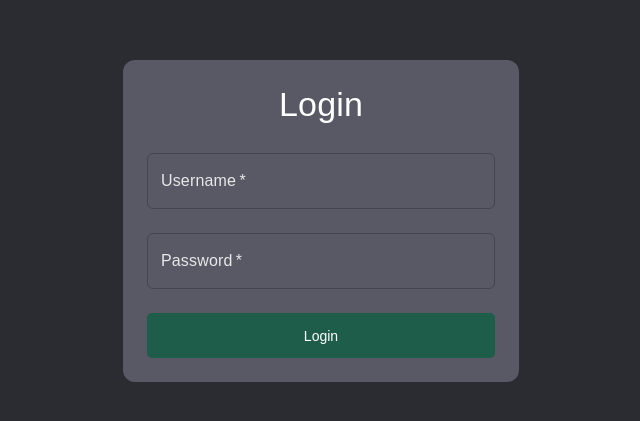
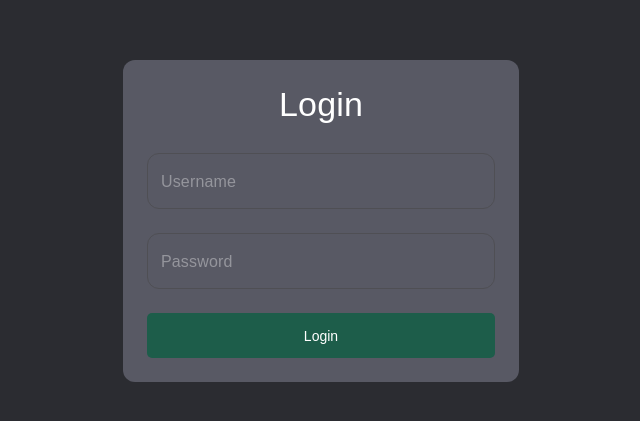
Before and after one commit to Mule-ME/CCC-test-Project, a React (Vite) app: page /login in a window 1280 px wide. Shown: the part 179-600 px from the top of the page, without its empty margins (319-959 px from the left). Built offline with nearby package versions, Linux system fonts and the light colour scheme.

Commit message:
fix: on hover color issue on input fildes resolved

```diff
--- a/src/components/Project/style.ts
+++ b/src/components/Project/style.ts
@@ -43,7 +43,7 @@ const projectMenuStyles = (): Record<string, SxProps<Theme>> => {
       justifyContent: "space-between",
       backgroundColor: theme.palette.primary.main,
       ":hover": {
-        color: theme.palette.primary.main,
+        color: theme.palette.text.primary,
         backgroundColor: theme.palette.primary.main,
       },
       color: theme.palette.common.white,
--- a/src/pages/Login/index.tsx
+++ b/src/pages/Login/index.tsx
@@ -1,5 +1,6 @@
-import { TextField, Button, Typography, Container, Box } from "@mui/material";
-import useLogin from "./hooks/useLogin"; // Adjust the path as necessary
+import { Button, Typography, Container, Box } from "@mui/material";
+import { TextInput } from "components/core";
+import useLogin from "./hooks/useLogin";
 import loginStyles from "./style";
 
 const Login = () => {
@@ -15,21 +16,21 @@ const Login = () => {
           <Typography variant="h4" gutterBottom sx={styles.title} color="white">
             Login
           </Typography>
-          <TextField
-            label="Username"
-            variant="outlined"
+          <TextInput
+            placeholder="Username"
             margin="normal"
             fullWidth
+            sx={styles.textInput}
             required
             name="username"
             value={username}
             onChange={handleChange}
           />
-          <TextField
-            label="Password"
+          <TextInput
+            placeholder="Password"
+            margin="normal"
+            sx={styles.textInput}
             type="password"
-            variant="outlined"
-            margin="normal"
             fullWidth
             value={password}
             required
--- a/src/pages/Login/style.ts
+++ b/src/pages/Login/style.ts
@@ -18,6 +18,22 @@ export const loginStyles = (): Record<string, SxProps<Theme>> => {
       backgroundColor: theme.palette.grey[200],
       borderRadius: 2,
     },
+
+    textInput: {
+      "& .MuiOutlinedInput-root": {
+        borderRadius: 2,
+        "& fieldset": {
+          borderColor: theme.palette.grey[100],
+        },
+        "&:hover fieldset": {
+          borderColor: theme.palette.grey[600],
+        },
+        "&.Mui-focused fieldset": {
+          borderColor: theme.palette.grey[600],
+          borderWidth: "3px",
+        },
+      },
+    },
     title: {},
     errorText: {
       mt: 2,
```
